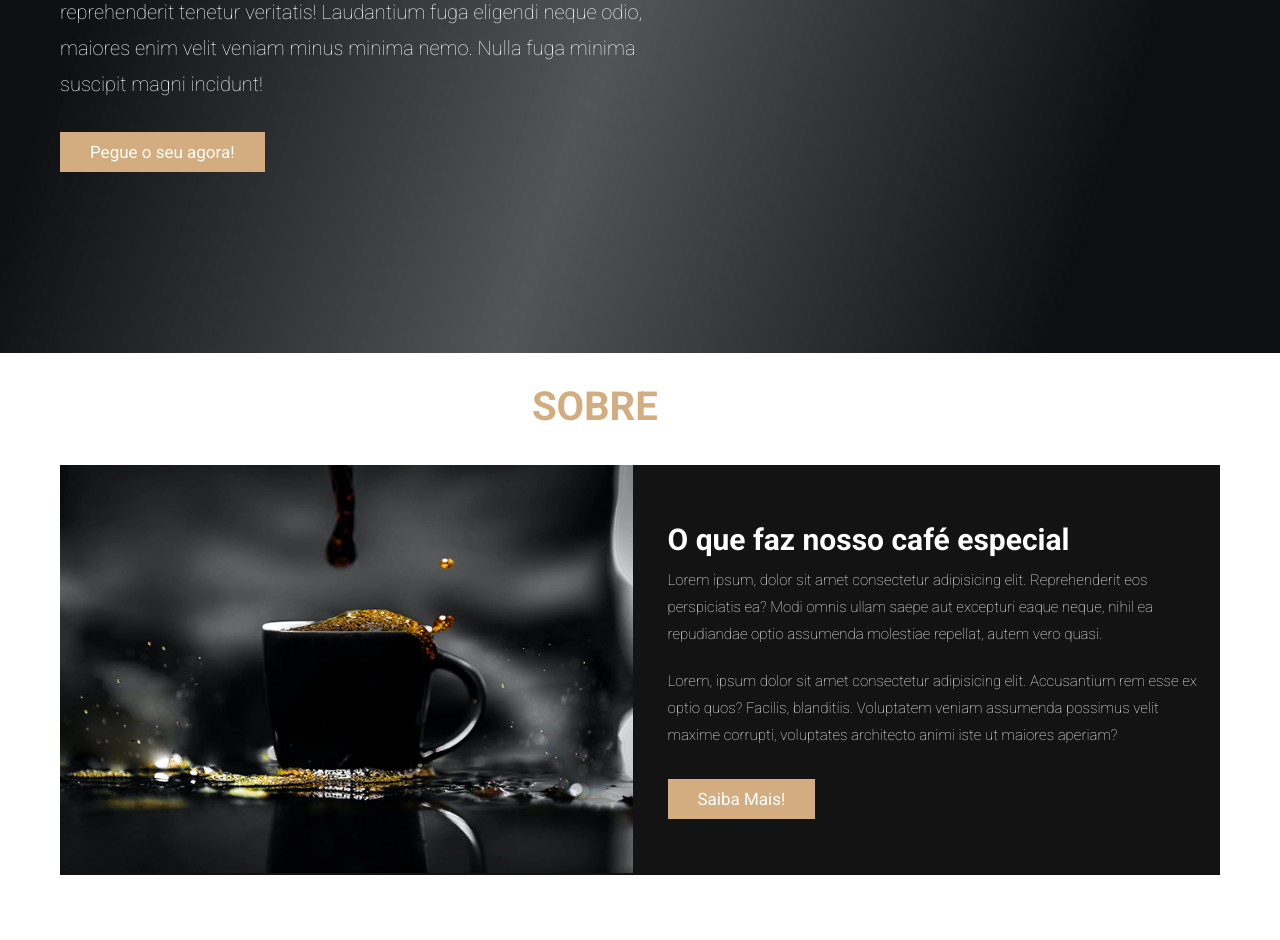
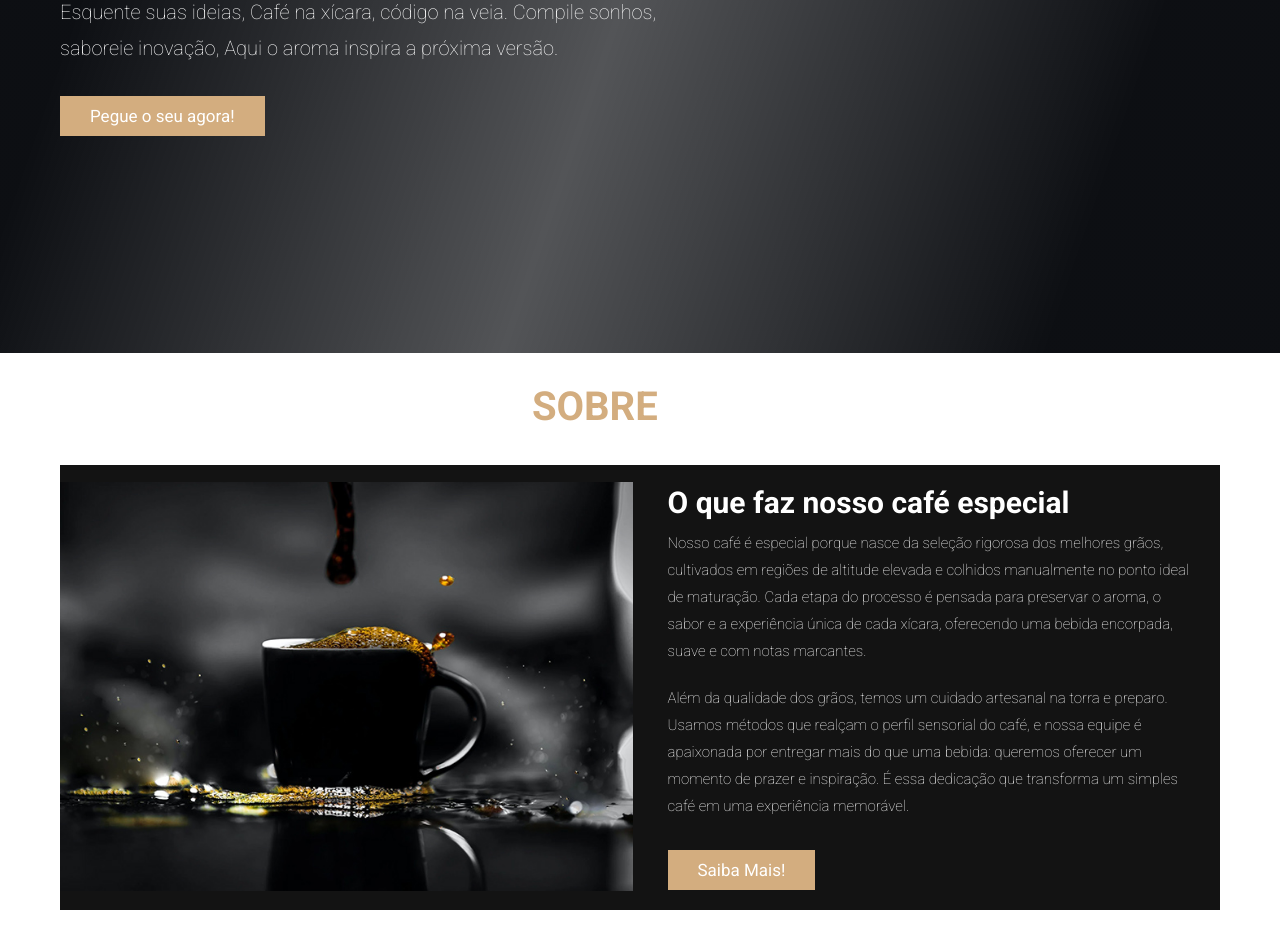
Before and after one commit to Jaoo-e26/Coffee-Shop-Page, a plain HTML site: page index.html in a window 1280 px wide. Shown: the part 447-1387 px from the top of the page. Before the commit the page ends 1352 px from the top, so only its background shows below. Drawn offline with Linux system fonts and the light colour scheme.

Commit message:
Add files via upload

```diff
--- a/index.html
+++ b/index.html
@@ -34,10 +34,10 @@
         <h3>Code com o Melhor café da Região</h3>
 
         <p>
-          Lorem ipsum dolor sit amet consectetur, adipisicing elit. Quae
-          reprehenderit tenetur veritatis! Laudantium fuga eligendi neque odio,
-          maiores enim velit veniam minus minima nemo. Nulla fuga minima
-          suscipit magni incidunt!
+          Esquente suas ideias,
+Café na xícara, código na veia.
+Compile sonhos, saboreie inovação,
+Aqui o aroma inspira a próxima versão.
         </p>
 
         <a class="botao-link">Pegue o seu agora!</a>
@@ -54,8 +54,8 @@
 
             <div class="sobre-texto">
                 <h3>O que faz nosso café especial</h3>
-                <p>Lorem ipsum, dolor sit amet consectetur adipisicing elit. Reprehenderit eos perspiciatis ea? Modi omnis ullam saepe aut excepturi eaque neque, nihil ea repudiandae optio assumenda molestiae repellat, autem vero quasi.</p>
-                <p>Lorem, ipsum dolor sit amet consectetur adipisicing elit. Accusantium rem esse ex optio quos? Facilis, blanditiis. Voluptatem veniam assumenda possimus velit maxime corrupti, voluptates architecto animi iste ut maiores aperiam?</p>
+                <p>Nosso café é especial porque nasce da seleção rigorosa dos melhores grãos, cultivados em regiões de altitude elevada e colhidos manualmente no ponto ideal de maturação. Cada etapa do processo é pensada para preservar o aroma, o sabor e a experiência única de cada xícara, oferecendo uma bebida encorpada, suave e com notas marcantes.</p>
+                <p>Além da qualidade dos grãos, temos um cuidado artesanal na torra e preparo. Usamos métodos que realçam o perfil sensorial do café, e nossa equipe é apaixonada por entregar mais do que uma bebida: queremos oferecer um momento de prazer e inspiração. É essa dedicação que transforma um simples café em uma experiência memorável.</p>
                 <a class="botao-link">Saiba Mais!</a>
             </div>
         </div>
```
